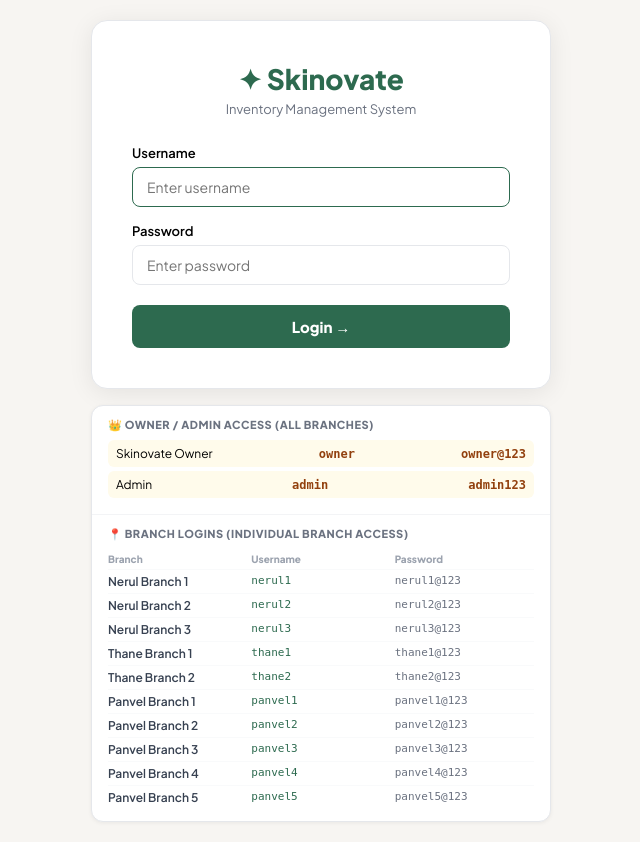
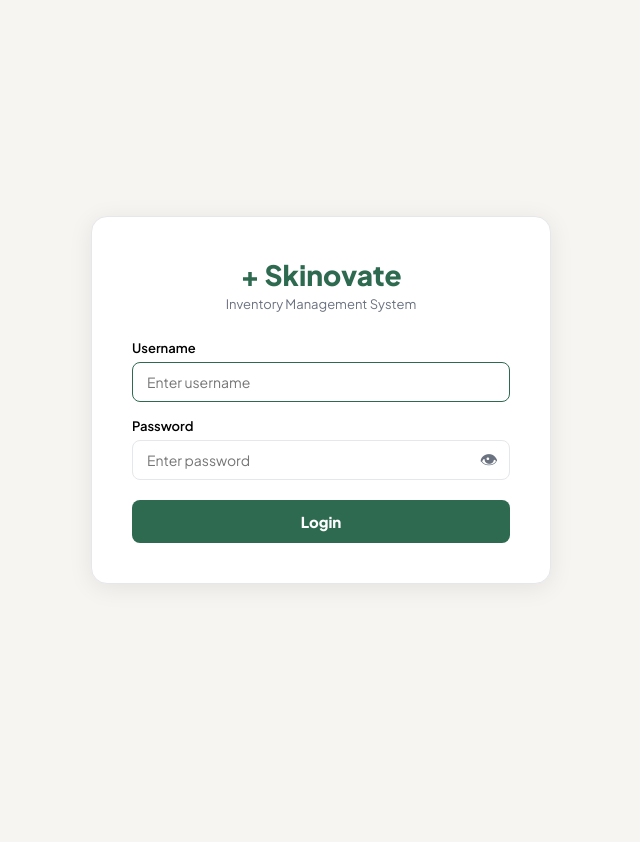
Before and after one commit to AmarNikam/Skinovate_Nexa, a Django app: page /login/ in a window 1280 px wide. Shown: the whole page, without its empty margins (319-959 px from the left). After the commit the page ends 584 px from the top, so only its background shows below. Run offline with Django 5.2, Linux system fonts and the light colour scheme.

Commit message:
Clean login page with password toggle

```diff
--- a/stock/templates/stock/login.html
+++ b/stock/templates/stock/login.html
@@ -3,13 +3,13 @@
 <head>
 <meta charset="UTF-8">
 <meta name="viewport" content="width=device-width, initial-scale=1.0">
-<title>Login – Skinovate</title>
+<title>Login - Skinovate</title>
 <style>
 @import url('https://fonts.googleapis.com/css2?family=Plus+Jakarta+Sans:wght@400;600;800&display=swap');
 *{box-sizing:border-box;margin:0;padding:0;}
 body{font-family:'Plus Jakarta Sans',sans-serif;background:#f7f5f2;display:flex;align-items:center;justify-content:center;min-height:100vh;padding:20px;}
 .login-wrap{width:100%;max-width:460px;}
-.login-card{background:#fff;border-radius:16px;border:1px solid #e5e7eb;padding:40px;box-shadow:0 4px 24px rgba(0,0,0,.08);margin-bottom:16px;}
+.login-card{background:#fff;border-radius:16px;border:1px solid #e5e7eb;padding:40px;box-shadow:0 4px 24px rgba(0,0,0,.08);}
 .logo{font-size:28px;font-weight:800;color:#2d6a4f;text-align:center;margin-bottom:4px;}
 .tagline{font-size:13px;color:#6b7280;text-align:center;margin-bottom:28px;}
 .form-group{margin-bottom:16px;}
@@ -19,24 +19,16 @@ input:focus{border-color:#2d6a4f;}
 .btn{width:100%;padding:12px;background:#2d6a4f;color:#fff;border:none;border-radius:8px;font-size:15px;font-weight:700;font-family:inherit;cursor:pointer;margin-top:4px;}
 .btn:hover{background:#235c42;}
 .error{background:#fdecea;color:#c0392b;border:1px solid #fecaca;padding:10px 14px;border-radius:8px;font-size:13px;margin-bottom:16px;}
-/* Credentials card */
-.cred-card{background:#fff;border-radius:12px;border:1px solid #e5e7eb;overflow:hidden;box-shadow:0 1px 4px rgba(0,0,0,.06);}
-.cred-section{padding:12px 16px;border-bottom:1px solid #f3f4f6;}
-.cred-section:last-child{border-bottom:none;}
-.cred-title{font-size:11px;font-weight:700;color:#6b7280;text-transform:uppercase;letter-spacing:.5px;margin-bottom:8px;}
-.cred-row{display:grid;grid-template-columns:1fr 1fr 1fr;gap:4px;font-size:12px;padding:4px 0;border-bottom:1px solid #f9fafb;}
-.cred-row:last-child{border-bottom:none;}
-.cred-row .branch{color:#374151;font-weight:600;}
-.cred-row .uname{color:#2d6a4f;font-family:monospace;font-size:11px;}
-.cred-row .pwd{color:#6b7280;font-family:monospace;font-size:11px;}
-.owner-row{background:#fffbeb;border-radius:6px;padding:6px 8px;display:flex;justify-content:space-between;align-items:center;font-size:12px;margin-bottom:4px;}
-.owner-row .uname{color:#92400e;font-family:monospace;font-weight:700;}
+.password-wrap{position:relative;}
+.password-wrap input{padding-right:42px;}
+.eye-btn{position:absolute;right:12px;top:50%;transform:translateY(-50%);background:none;border:none;cursor:pointer;padding:0;color:#6b7280;font-size:18px;line-height:1;}
+.eye-btn:hover{color:#2d6a4f;}
 </style>
 </head>
 <body>
 <div class="login-wrap">
   <div class="login-card">
-    <div class="logo">✦ Skinovate</div>
+    <div class="logo">+ Skinovate</div>
     <div class="tagline">Inventory Management System</div>
     {% for msg in messages %}<div class="error">{{ msg }}</div>{% endfor %}
     <form method="post">
@@ -47,33 +39,27 @@ input:focus{border-color:#2d6a4f;}
       </div>
       <div class="form-group">
         <label>Password</label>
-        <input type="password" name="password" placeholder="Enter password">
+        <div class="password-wrap">
+          <input type="password" name="password" id="password-field" placeholder="Enter password">
+          <button type="button" class="eye-btn" onclick="togglePassword()" id="eye-btn">&#128065;</button>
+        </div>
       </div>
-      <button type="submit" class="btn">Login →</button>
+      <button type="submit" class="btn">Login</button>
     </form>
   </div>
-
-  <div class="cred-card">
-    <div class="cred-section">
-      <div class="cred-title">👑 Owner / Admin Access (all branches)</div>
-      <div class="owner-row"><span>Skinovate Owner</span><span class="uname">owner</span><span class="uname">owner@123</span></div>
-      <div class="owner-row"><span>Admin</span><span class="uname">admin</span><span class="uname">admin123</span></div>
-    </div>
-    <div class="cred-section">
-      <div class="cred-title">📍 Branch Logins (individual branch access)</div>
-      <div class="cred-row" style="font-weight:700;color:#9ca3af;font-size:10px;"><span>Branch</span><span>Username</span><span>Password</span></div>
-      <div class="cred-row"><span class="branch">Nerul Branch 1</span><span class="uname">nerul1</span><span class="pwd">nerul1@123</span></div>
-      <div class="cred-row"><span class="branch">Nerul Branch 2</span><span class="uname">nerul2</span><span class="pwd">nerul2@123</span></div>
-      <div class="cred-row"><span class="branch">Nerul Branch 3</span><span class="uname">nerul3</span><span class="pwd">nerul3@123</span></div>
-      <div class="cred-row"><span class="branch">Thane Branch 1</span><span class="uname">thane1</span><span class="pwd">thane1@123</span></div>
-      <div class="cred-row"><span class="branch">Thane Branch 2</span><span class="uname">thane2</span><span class="pwd">thane2@123</span></div>
-      <div class="cred-row"><span class="branch">Panvel Branch 1</span><span class="uname">panvel1</span><span class="pwd">panvel1@123</span></div>
-      <div class="cred-row"><span class="branch">Panvel Branch 2</span><span class="uname">panvel2</span><span class="pwd">panvel2@123</span></div>
-      <div class="cred-row"><span class="branch">Panvel Branch 3</span><span class="uname">panvel3</span><span class="pwd">panvel3@123</span></div>
-      <div class="cred-row"><span class="branch">Panvel Branch 4</span><span class="uname">panvel4</span><span class="pwd">panvel4@123</span></div>
-      <div class="cred-row"><span class="branch">Panvel Branch 5</span><span class="uname">panvel5</span><span class="pwd">panvel5@123</span></div>
-    </div>
-  </div>
 </div>
+<script>
+function togglePassword() {
+  const field = document.getElementById("password-field");
+  const btn = document.getElementById("eye-btn");
+  if (field.type === "password") {
+    field.type = "text";
+    btn.innerHTML = "&#128584;";
+  } else {
+    field.type = "password";
+    btn.innerHTML = "&#128065;";
+  }
+}
+</script>
 </body>
 </html>
```
